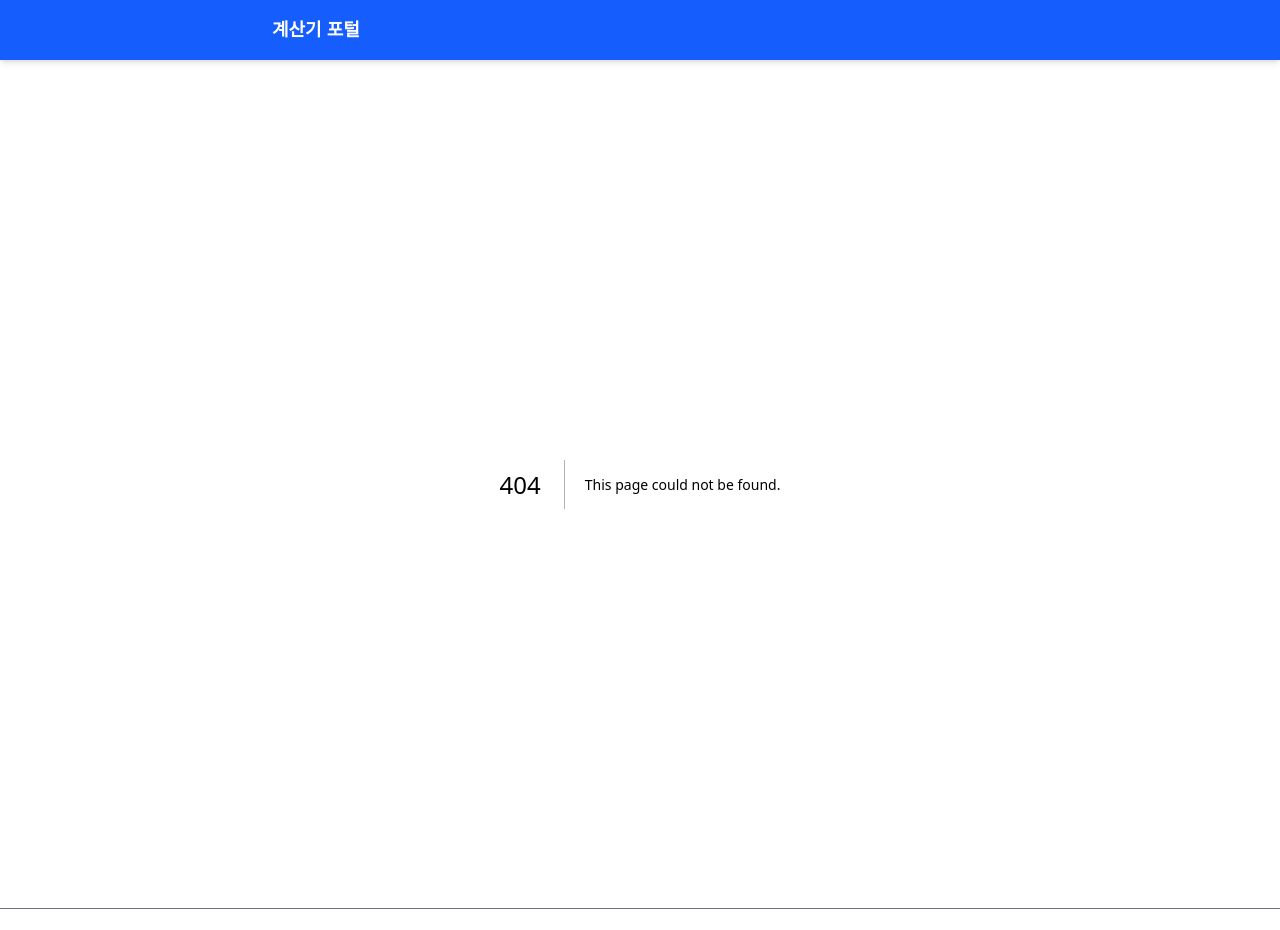
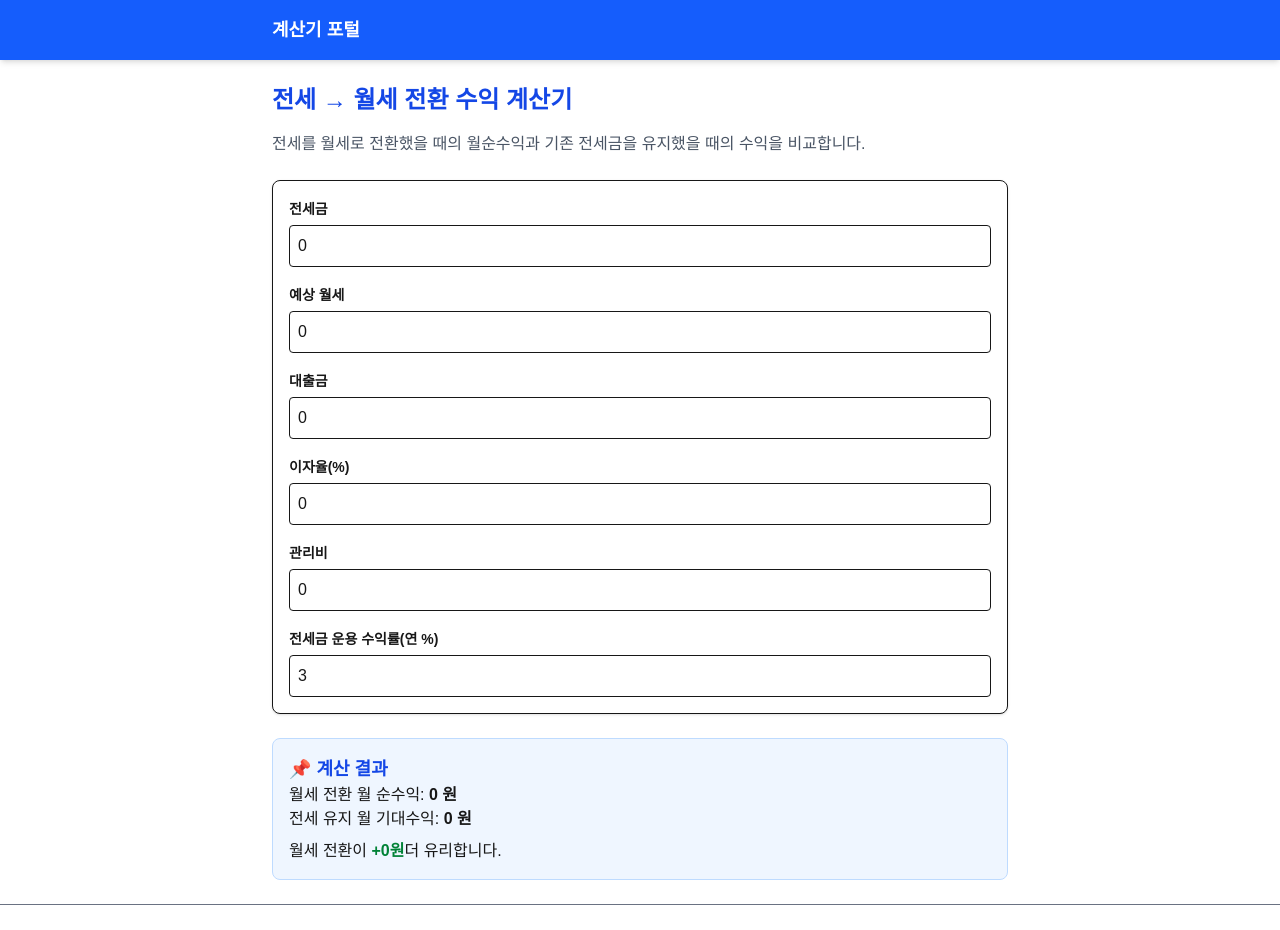
Before and after one commit to geniuspark00-source/calc-site, a Next.js app: page /calculators/lease-to-monthly in a window 1280 px wide. Before the commit this address had no page. Shown: the top 930 px of the page. Built offline with nearby package versions, Linux system fonts and the light colour scheme.

Commit message:
add lease-to-monthly calculator

```diff
--- /dev/null
+++ b/app/calculators/lease-to-monthly/page.tsx
@@ -0,0 +1,98 @@
+"use client";
+import { useState } from "react";
+
+export default function LeaseToMonthly() {
+  const [jeonse, setJeonse] = useState(0);
+  const [expectedMonthly, setExpectedMonthly] = useState(0);
+  const [loan, setLoan] = useState(0);
+  const [rate, setRate] = useState(0);
+  const [manage, setManage] = useState(0);
+  const [expectedReturn, setExpectedReturn] = useState(3); // 전세금 운용 수익률(연%)
+
+  // 월세 전환 시 순수익 계산
+  const calcMonthlyIncome = () => {
+    const loanInterest = loan * (rate / 100) / 12;
+    return expectedMonthly - manage - loanInterest;
+  };
+
+  // 전세 유지 시 기대 수익 (전세금 운용 수익)
+  const calcJeonseIncome = () => {
+    return (jeonse * (expectedReturn / 100)) / 12;
+  };
+
+  const monthlyIncome = calcMonthlyIncome();
+  const jeonseIncome = calcJeonseIncome();
+  const diff = monthlyIncome - jeonseIncome;
+
+  return (
+    <div>
+      <h1 className="text-2xl font-bold mb-4 text-blue-700">
+        전세 → 월세 전환 수익 계산기
+      </h1>
+
+      <p className="text-gray-600 mb-6">
+        전세를 월세로 전환했을 때의 월순수익과 기존 전세금을 유지했을 때의
+        수익을 비교합니다.
+      </p>
+
+      <div className="bg-white p-4 shadow-sm rounded-lg space-y-4 border">
+
+        <Input label="전세금" value={jeonse} setValue={setJeonse} />
+        <Input label="예상 월세" value={expectedMonthly} setValue={setExpectedMonthly} />
+        <Input label="대출금" value={loan} setValue={setLoan} />
+        <Input label="이자율(%)" value={rate} setValue={setRate} />
+        <Input label="관리비" value={manage} setValue={setManage} />
+        <Input
+          label="전세금 운용 수익률(연 %)"
+          value={expectedReturn}
+          setValue={setExpectedReturn}
+        />
+
+      </div>
+
+      <div className="mt-6 bg-blue-50 p-4 rounded-lg border border-blue-200">
+        <p className="font-bold text-lg text-blue-700">📌 계산 결과</p>
+
+        <p>월세 전환 월 순수익:
+          <strong> {Math.round(monthlyIncome).toLocaleString()} 원</strong>
+        </p>
+
+        <p>전세 유지 월 기대수익:
+          <strong> {Math.round(jeonseIncome).toLocaleString()} 원</strong>
+        </p>
+
+        <p className="mt-2">
+          월세 전환이
+          <strong className={diff >= 0 ? "text-green-700" : "text-red-700"}>
+            {diff >= 0 ? ` +${Math.round(diff).toLocaleString()}원` :
+              ` ${Math.round(diff).toLocaleString()}원`}
+          </strong>
+          더 유리합니다.
+        </p>
+      </div>
+    </div>
+  );
+}
+
+function Input({ label, value, setValue }) {
+  return (
+    <div>
+      <label className="text-sm font-bold">{label}</label>
+      <input
+        type="number"
+        className="w-full border rounded p-2 mt-1"
+        value={value}
+        onChange={(e) => setValue(Number(e.target.value))}
+      />
+    </div>
+  );
+}
+<a
+  href="/calculators/lease-to-monthly"
+  className="block p-4 bg-white rounded-lg shadow-sm border hover:shadow-md transition"
+>
+  <h2 className="text-lg font-bold text-blue-600">전세 → 월세 전환 계산기 →</h2>
+  <p className="text-gray-600 text-sm">
+    전세 유지 대비 월세 전환 시 수익 비교 계산기.
+  </p>
+</a>
```
